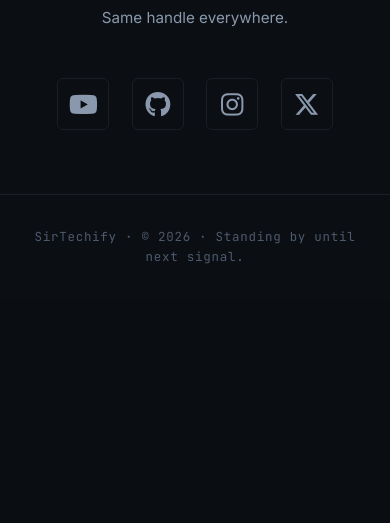
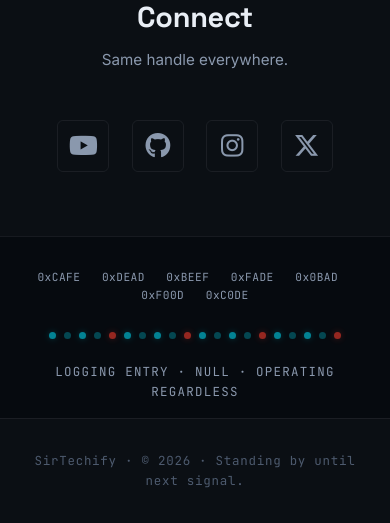
Before and after one commit to SirTechify/STFY_page, a Flask app: page / in a window 390 px wide. Shown: the part 2354-2877 px from the top of the page. Before the commit the page ends 2618 px from the top, so only its background shows below. Run offline with Flask 3, Linux system fonts and the light colour scheme; data that the repository does not hold is empty.

Commit message:
Pass 1.5: favicons, hero background, fleet status + log decorative strips
- Add 6 favicon sizes (.ico, 16/32/192/512 PNG, apple-touch)
- Hero background image at /static/images/hero-bg.png with gradient overlay
- Open Graph image meta
- Top FLEET STATUS strip above the navbar
- Decorative fleet log strip above the footer (hex codes + LED dot bank, cyan/red pulse)
- Ignore Claude Code local settings (.claude/)

```diff
--- a/static/styles.css
+++ b/static/styles.css
@@ -513,3 +513,145 @@ footer {
     .about-content { grid-template-columns: 1fr; gap: 2rem; }
     .episodes-grid { grid-template-columns: 1fr; }
 }
+
+/* ═══════════════════════════════════════════════════════════════════════════
+   Pass 1.5 — visual treatment (hero bg, top status strip, fleet log strip)
+   ═══════════════════════════════════════════════════════════════════════════ */
+
+/* ─── TOP STATUS STRIP ─────────────────────────────────────────────────────── */
+.top-status-strip {
+    position: relative;
+    z-index: 1001;
+    text-align: center;
+    padding: 0.5rem 6%;
+    background: rgba(11, 15, 20, 0.92);
+    border-bottom: 1px solid var(--border-soft);
+    font-family: 'JetBrains Mono', monospace;
+    font-size: 0.72rem;
+    letter-spacing: 0.12em;
+    color: var(--accent);
+    line-height: 1.4;
+    user-select: none;
+}
+.top-status-strip .strip-bracket {
+    color: var(--accent-dim);
+    margin: 0 0.6rem;
+    letter-spacing: 0;
+}
+
+/* Push the navbar down so it sits below the status strip */
+.navbar { top: 28px; }
+.hero { padding-top: 7rem; }   /* a bit more room below the strip + navbar */
+
+/* ─── HERO BACKGROUND ────────────────────────────────────────────────────── */
+.hero-bg {
+    background-image: url('/static/images/hero-bg.png');
+    background-size: cover;
+    background-position: center;
+    background-attachment: scroll;
+    position: relative;
+}
+.hero-overlay {
+    position: absolute;
+    inset: 0;
+    background: linear-gradient(
+        180deg,
+        rgba(11, 15, 20, 0.45) 0%,
+        rgba(11, 15, 20, 0.65) 60%,
+        rgba(11, 15, 20, 0.85) 100%
+    );
+    z-index: 0;
+    pointer-events: none;
+}
+.hero-bg .hero-content {
+    position: relative;
+    z-index: 1;
+}
+
+/* ─── FLEET LOG STRIP (above footer) ──────────────────────────────────────── */
+.fleet-log-strip {
+    text-align: center;
+    padding: 2.5rem 6% 1.5rem;
+    background: var(--bg-deep);
+    border-top: 1px solid var(--border-soft);
+    user-select: none;
+}
+.fleet-log-strip .hex-row {
+    font-family: 'JetBrains Mono', monospace;
+    font-size: 0.85rem;
+    color: var(--text-muted);
+    letter-spacing: 0.04em;
+    margin-bottom: 1rem;
+}
+.fleet-log-strip .log-beat {
+    margin-top: 1rem;
+    font-family: 'JetBrains Mono', monospace;
+    font-size: 0.78rem;
+    color: var(--text-muted);
+    letter-spacing: 0.1em;
+}
+
+/* CSS-rendered LED dot bank */
+.dot-led-row {
+    display: inline-flex;
+    gap: 14px;
+    align-items: center;
+    flex-wrap: nowrap;
+    justify-content: center;
+}
+.led {
+    display: inline-block;
+    width: 7px;
+    height: 7px;
+    border-radius: 50%;
+}
+.led.cyan {
+    background: var(--accent);
+    box-shadow: 0 0 6px var(--accent-glow);
+}
+.led.red {
+    background: var(--primary);
+    box-shadow: 0 0 6px var(--primary-glow);
+}
+.led.cyan.dim {
+    background: rgba(0, 229, 255, 0.28);
+    box-shadow: none;
+}
+
+/* The cyan LEDs gently pulse (every-other phasing keeps the row alive) */
+.led.cyan:not(.dim) {
+    animation: pulse-cyan 2.6s ease-in-out infinite;
+}
+.led.red {
+    animation: pulse-red 1.8s ease-in-out infinite;
+}
+@keyframes pulse-cyan {
+    0%, 100% { opacity: 1; }
+    50% { opacity: 0.55; }
+}
+@keyframes pulse-red {
+    0%, 100% { opacity: 1; }
+    50% { opacity: 0.45; }
+}
+
+/* ─── Responsive — tighten the status strip on mobile ─────────────────────── */
+@media (max-width: 768px) {
+    .top-status-strip {
+        font-size: 0.62rem;
+        padding: 0.4rem 4%;
+    }
+    .top-status-strip .strip-bracket {
+        display: none;   /* dashes get cluttered when text wraps */
+    }
+    .navbar { top: 24px; }
+    .hero { padding-top: 6rem; }
+    .fleet-log-strip {
+        padding: 2rem 4% 1rem;
+    }
+    .fleet-log-strip .hex-row {
+        font-size: 0.7rem;
+    }
+    .dot-led-row {
+        gap: 8px;
+    }
+}
--- a/templates/index.html
+++ b/templates/index.html
@@ -7,11 +7,20 @@
     <meta name="description" content="Hardware where it doesn't belong. A YouTube show about retrofitting and integrating hardware the industry forgot. New episodes every other Saturday.">
     <meta name="theme-color" content="#0B0F14">
 
+    <!-- Favicons -->
+    <link rel="icon" type="image/x-icon" href="{{ url_for('static', filename='favicon.ico') }}">
+    <link rel="icon" type="image/png" sizes="16x16" href="{{ url_for('static', filename='favicon-16x16.png') }}">
+    <link rel="icon" type="image/png" sizes="32x32" href="{{ url_for('static', filename='favicon-32x32.png') }}">
+    <link rel="icon" type="image/png" sizes="192x192" href="{{ url_for('static', filename='favicon-192x192.png') }}">
+    <link rel="icon" type="image/png" sizes="512x512" href="{{ url_for('static', filename='favicon-512x512.png') }}">
+    <link rel="apple-touch-icon" sizes="180x180" href="{{ url_for('static', filename='apple-touch-icon.png') }}">
+
     <!-- Open Graph -->
     <meta property="og:title" content="SirTechify — Hardware where it doesn't belong.">
     <meta property="og:description" content="A YouTube show about retrofitting and integrating hardware the industry forgot. New episodes every other Saturday.">
     <meta property="og:type" content="website">
     <meta property="og:url" content="https://sirtechify.com">
+    <meta property="og:image" content="https://sirtechify.com/static/images/hero-bg.png">
 
     <!-- Fonts: Space Grotesk (display), Inter (body), JetBrains Mono (code) -->
     <link rel="preconnect" href="https://fonts.googleapis.com">
@@ -25,6 +34,13 @@
     <link rel="stylesheet" href="https://cdnjs.cloudflare.com/ajax/libs/font-awesome/6.5.1/css/all.min.css">
 </head>
 <body>
+    <!-- ═══ TOP FLEET STATUS STRIP ═══ -->
+    <div class="top-status-strip" aria-hidden="true">
+        <span class="strip-bracket">&mdash;&mdash;&mdash;</span>
+        <span class="strip-text">FLEET STATUS &middot; STANDING BY &middot; AWAITING FIRST SIGNAL &middot; CYCLE 0000</span>
+        <span class="strip-bracket">&mdash;&mdash;&mdash;</span>
+    </div>
+
     <nav class="navbar">
         <div class="nav-logo">STFY</div>
         <ul class="nav-links">
@@ -38,8 +54,9 @@
         </div>
     </nav>
 
-    <!-- ═════════════════════════════════ HERO ═════════════════════════════════ -->
-    <section id="home" class="hero">
+    <!-- ═══ HERO with background image ═══ -->
+    <section id="home" class="hero hero-bg">
+        <div class="hero-overlay"></div>
         <div class="hero-content">
             <h1>STFY</h1>
             <p class="tagline">Hardware where it doesn't belong.</p>
@@ -55,7 +72,7 @@
         </div>
     </section>
 
-    <!-- ═════════════════════════════════ EPISODES ═════════════════════════════ -->
+    <!-- ═══ EPISODES ═══ -->
     <section id="episodes" class="episodes">
         <h2>Episodes</h2>
         <p class="section-subtitle">
@@ -63,11 +80,11 @@
             New every other Saturday.
         </p>
         <div class="episodes-grid" id="episodes-grid">
-            <!-- Populated by script.js from /static/data/episodes.json. Renders a "standing by" placeholder when no episodes have been published yet. -->
+            <!-- Populated by script.js -->
         </div>
     </section>
 
-    <!-- ═════════════════════════════════ ABOUT ═══════════════════════════════ -->
+    <!-- ═══ ABOUT ═══ -->
     <section id="about" class="about">
         <h2>About</h2>
         <div class="about-content">
@@ -78,9 +95,7 @@
                     and making them anyway. Each episode is a single device, a single problem, and the homebrew stack I built to solve it.
                     AI, robotics, embedded systems, single-board computers &mdash; but on equipment the spec sheets have moved past.
                 </p>
-                <p>
-                    I make old stuff more interesting.
-                </p>
+                <p>I make old stuff more interesting.</p>
                 <p class="handle-line">@SirTechify &middot; YouTube &middot; Instagram &middot; GitHub &middot; X</p>
             </div>
             <div class="capability-list">
@@ -96,7 +111,7 @@
         </div>
     </section>
 
-    <!-- ═════════════════════════════════ CONTACT ═════════════════════════════ -->
+    <!-- ═══ CONTACT ═══ -->
     <section id="contact" class="contact">
         <h2>Connect</h2>
         <p class="section-subtitle">Same handle everywhere.</p>
@@ -116,6 +131,22 @@
         </div>
     </section>
 
+    <!-- ═══ FLEET LOG STRIP (decorative, above footer) ═══ -->
+    <div class="fleet-log-strip" aria-hidden="true">
+        <div class="hex-row">0xCAFE &nbsp; 0xDEAD &nbsp; 0xBEEF &nbsp; 0xFADE &nbsp; 0x0BAD &nbsp; 0xF00D &nbsp; 0xC0DE</div>
+        <div class="dot-led-row">
+            <span class="led cyan"></span><span class="led cyan dim"></span><span class="led cyan"></span>
+            <span class="led cyan dim"></span><span class="led red"></span>
+            <span class="led cyan"></span><span class="led cyan dim"></span><span class="led cyan"></span>
+            <span class="led cyan dim"></span><span class="led red"></span>
+            <span class="led cyan"></span><span class="led cyan dim"></span><span class="led cyan"></span>
+            <span class="led cyan dim"></span><span class="led red"></span>
+            <span class="led cyan"></span><span class="led cyan dim"></span><span class="led cyan"></span>
+            <span class="led cyan dim"></span><span class="led red"></span>
+        </div>
+        <div class="log-beat">LOGGING ENTRY &middot; NULL &middot; OPERATING REGARDLESS</div>
+    </div>
+
     <footer>
         <p>SirTechify &middot; &copy; 2026 &middot; Standing by until next signal.</p>
     </footer>
```
Also changed, not shown: static/apple-touch-icon.png (added), static/favicon-16x16.png (added), static/favicon-192x192.png (added), static/favicon-32x32.png (added), static/favicon-512x512.png (added), static/favicon.ico (added), static/images/hero-bg.png (added), 1 other file.
